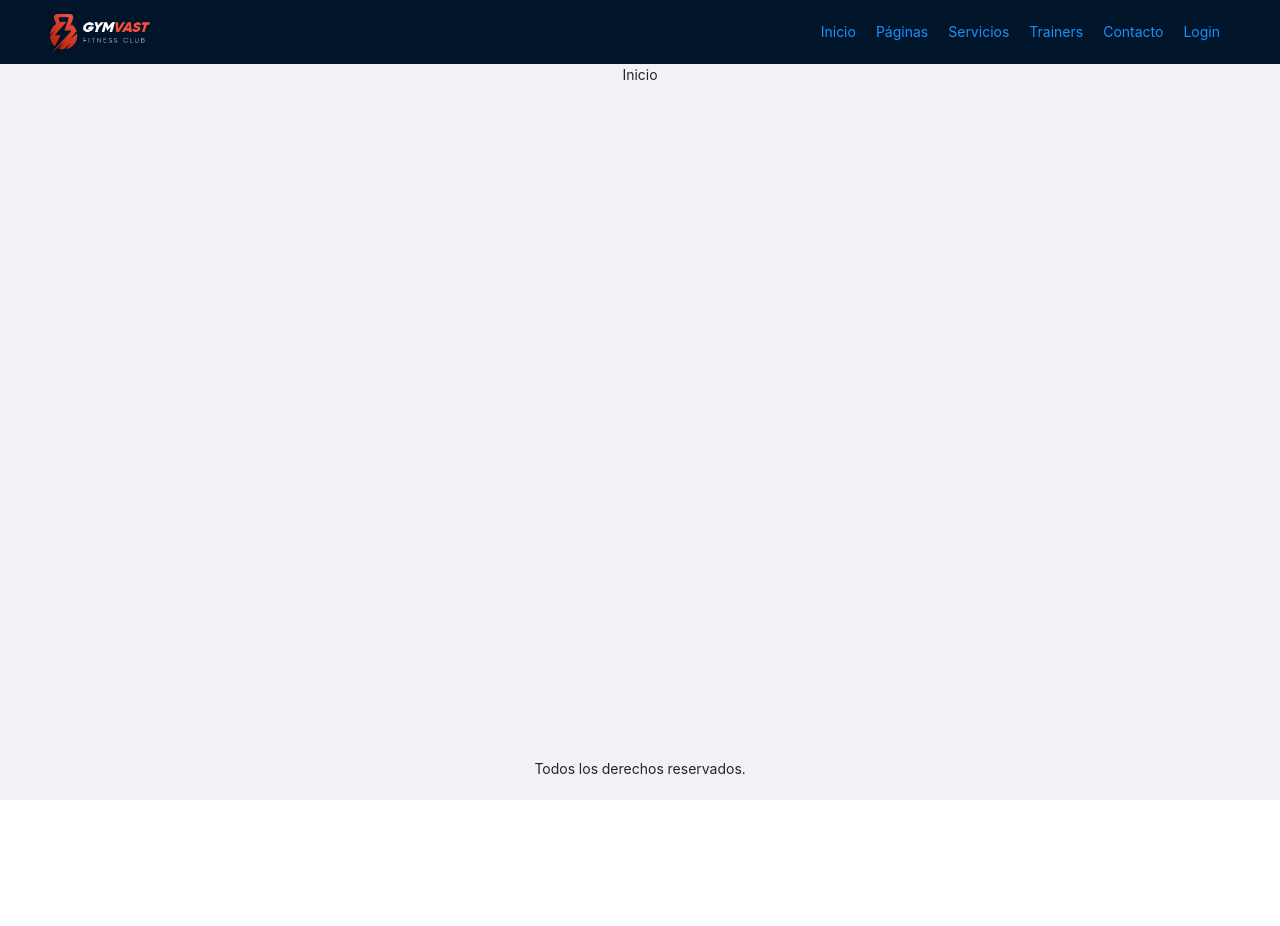
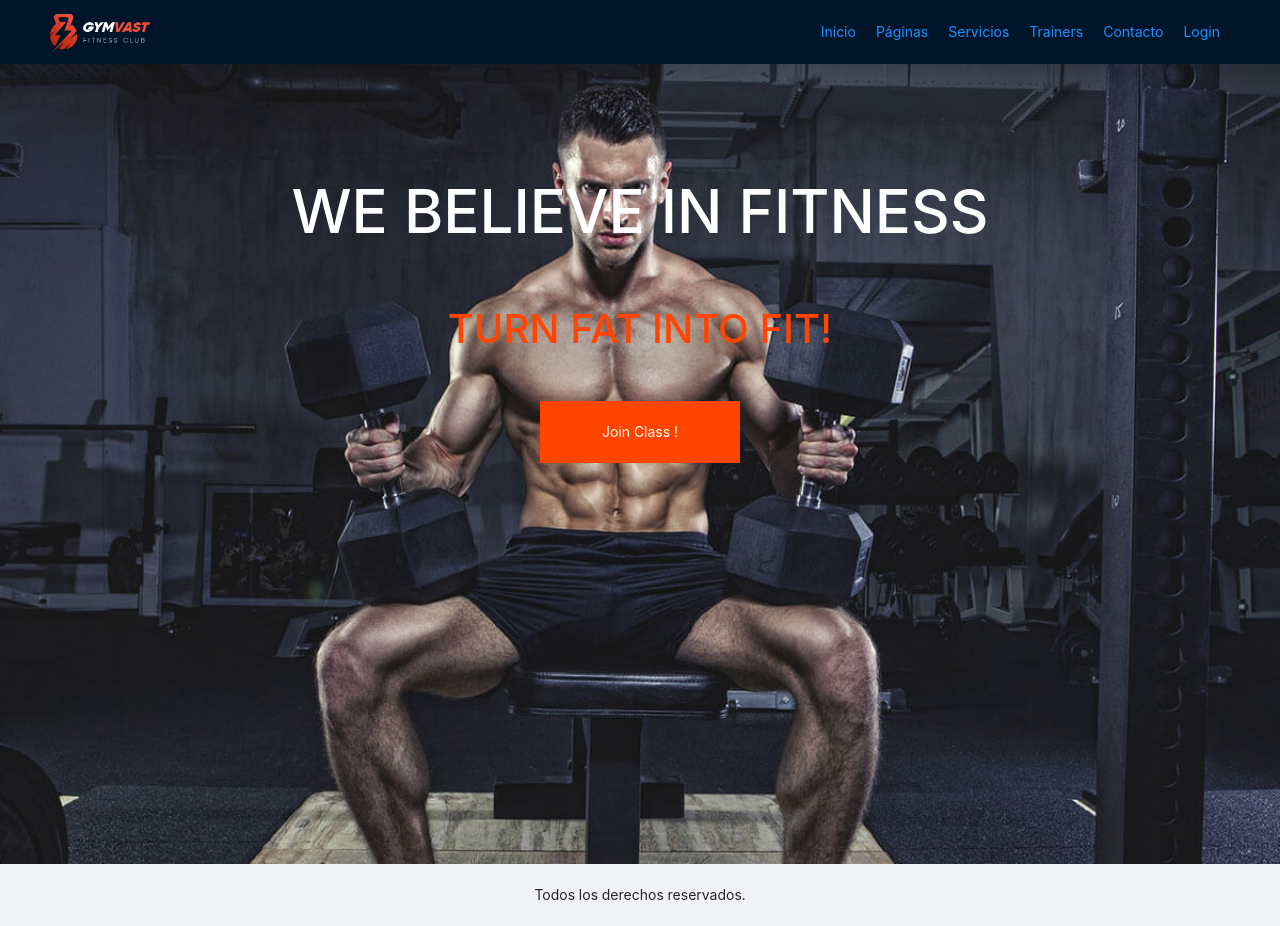
Before and after one commit to aranibar28/back-office, a React (Create React App) app: page / in a window 1280 px wide. Before the commit the page ends 800 px from the top, so only its background shows below. Built offline with nearby package versions, Linux system fonts and the light colour scheme.

Commit message:
ultimos cambios

```diff
--- a/src/App.js
+++ b/src/App.js
@@ -1,9 +1,10 @@
 import { BrowserRouter as Router, Switch, Route, Link } from "react-router-dom";
 import { Layout } from "antd";
-/* import { BackOffice } from "components/layout/back-office"; */
+import { BackOffice } from "components/layout/back-office";
 import { AuthLogin } from "modules/auth/containers/auth-login/auth-login";
 /* import { AuthRegister } from "modules/auth/containers/auth-register/auth-register"; */
 import { Footer } from "components/footer/index";
+import { Home } from "components/home/home";
 
 const { Header, Content } = Layout;
 export function App() {
@@ -42,7 +43,7 @@ export function App() {
         <Content>
           <Switch>
             <Route exact path="/">
-              <div>Inicio</div>
+              <Home/>
             </Route>
             <Route path="/paginas">
               <div>Páginas</div>
@@ -59,6 +60,9 @@ export function App() {
             <Route path="/login">
               <AuthLogin />
             </Route>
+            <Route path="/dashboard">
+              <BackOffice />
+            </Route>
           </Switch>
         </Content>
         <Footer>Todos los derechos reservados</Footer>
--- /dev/null
+++ b/src/components/home/home.jsx
@@ -0,0 +1,11 @@
+export function Home() {
+  return (
+    <section className="home">
+      <div className="home__background">
+      <h2 className="h2">WE BELIEVE IN FITNESS</h2>
+      <h1  className="h1">TURN FAT INTO FIT!</h1>
+      <button className="btn">Join Class !</button>
+      </div>
+    </section>
+  );
+}
--- a/src/components/index.jsx
+++ b/src/components/index.jsx
@@ -1,3 +1,4 @@
 export * from "./footer";
 export * from "./header";
 export * from "./main";
+export * from "./home/home";
--- a/src/components/layout/back-office.jsx
+++ b/src/components/layout/back-office.jsx
@@ -11,19 +11,15 @@ import {
 } from "@ant-design/icons";
 
 import { RouterMain } from "router";
-import { HeaderContainer } from "components/header";
+/* import { HeaderContainer } from "components/header"; */
 
 const { SubMenu } = Menu;
-const { Header, Content, Sider } = Layout;
+const { /* Header,  */Content, Sider } = Layout;
 
 export function BackOffice() {
   return (
     <Router>
-      <Layout className="wrapper">
-        <Header>
-          <HeaderContainer />
-        </Header>
-        <Layout>
+        <Layout className="">
           <Sider width={200} className="site-layout-background">
             <Menu
               mode="inline"
@@ -46,19 +42,10 @@ export function BackOffice() {
                 <Menu.Item key="4">
                   <Link to="/categorias">Categorías</Link>
                 </Menu.Item>
-                <Menu.Item key="5">
-                  <Link to="/promociones">Promociones</Link>
-                </Menu.Item>
               </SubMenu>
               <SubMenu key="sub3" icon={<FormOutlined />} title="Suscripciones">
-                <Menu.Item key="6">
-                  <Link to="/membresias">Membresías</Link>
-                </Menu.Item>
                 <Menu.Item key="7">
                   <Link to="/reservas">Reservas</Link>
-                </Menu.Item>
-                <Menu.Item key="8">
-                  <Link to="/horarios">Horarios</Link>
                 </Menu.Item>
               </SubMenu>
               <SubMenu
@@ -96,7 +83,6 @@ export function BackOffice() {
             </Content>
           </Layout>
         </Layout>
-      </Layout>
     </Router>
   );
 }
--- a/src/modules/auth/containers/auth-login/auth-login.jsx
+++ b/src/modules/auth/containers/auth-login/auth-login.jsx
@@ -9,11 +9,6 @@ export function AuthLogin() {
     remember: false,
   });
 
-  /*   const onSubmit = (event) => {
-    event.preventDefault();
-    console.log("Datos:", formState);
-  }; */
-
   const onFinish = (values) => {
     console.log("Success:", values);
   };
@@ -21,6 +16,7 @@ export function AuthLogin() {
   const onFinishFailed = (errorInfo) => {
     console.log("Failed:", errorInfo);
   };
+
 
   useEffect(() => {}, []);
 
--- a/src/styles/main.scss
+++ b/src/styles/main.scss
@@ -95,10 +95,6 @@ h3 {
   width: 100%;
 }
 
-.list {
-  list-style: none;
-  padding: 5px;
-}
 
 .footer {
   padding: 20px;
@@ -116,3 +112,44 @@ h3 {
     }
   }
 }
+.home {
+  min-height: 100vh;
+  display: flex;
+  padding: 30px;
+  justify-content: center;
+  align-items: center;
+
+  position: relative;
+}
+
+.home__background {
+  background: rgba(0, 0, 0, 0.8);
+  background-image: url('default-banner.jpg');
+  background-attachment: fixed;
+  background-size: cover;
+  background-position: center;
+  height: 100%;
+  width: 100%;
+  position: absolute;
+  z-index: 1;
+}
+
+.h1 {
+  color: orangered;
+  font-size: 40px;
+  margin: 40px;
+}
+
+.h2 {
+  color: #fff;
+  font-size: 60px;
+  margin-top: 100px;
+}
+
+.btn {
+  background-color: orangered;
+  color: white;
+  padding: 20px;
+  width: 200px;
+  border: 0;
+}
```
Also changed, not shown: src/components/home/home.scss (added), src/styles/default-banner.jpg (added).
